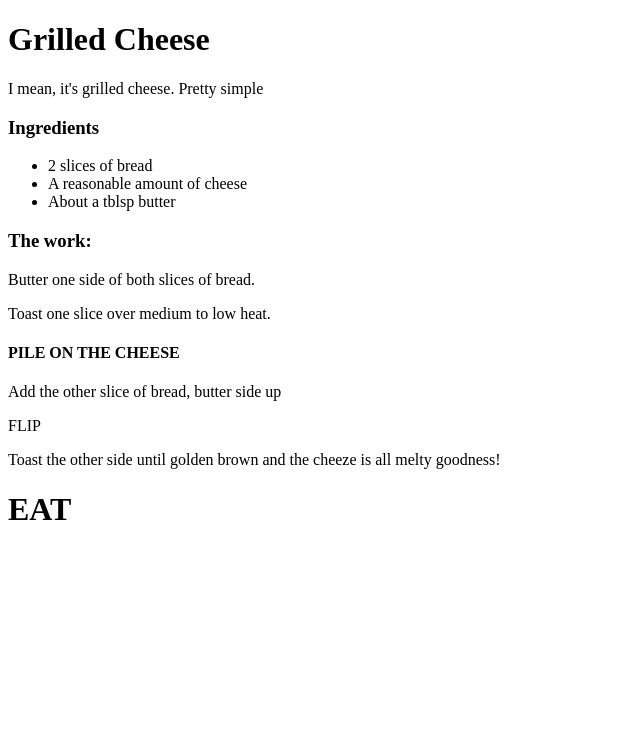
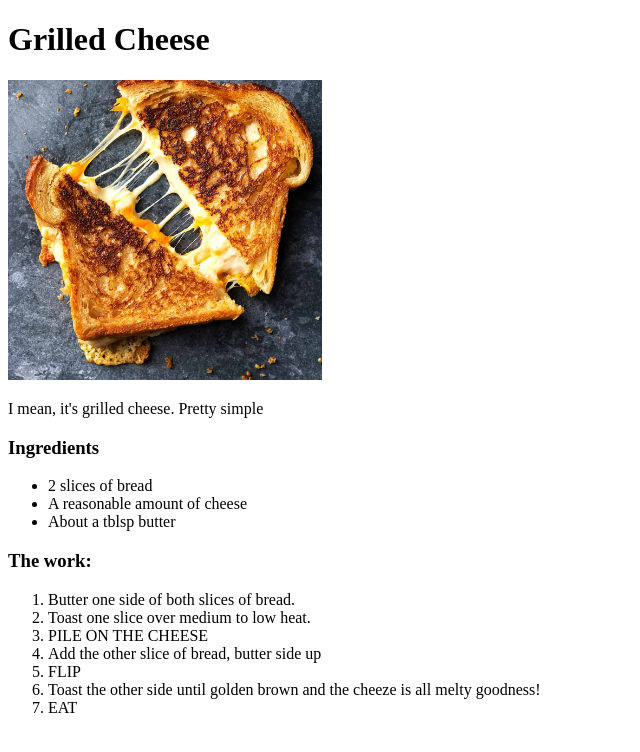
Before and after one commit to keylime-soda/odin-recipes, a plain HTML site: page recipes/grilledcheese.html in a window 1280 px wide. Shown: the whole page, without its empty margins (0-640 px from the left). Drawn offline with Linux system fonts and the light colour scheme.

Commit message:
Add content to grilled cheese

```diff
--- a/recipes/grilledcheese.html
+++ b/recipes/grilledcheese.html
@@ -6,6 +6,7 @@
     </head>
     <body>
         <h1>Grilled Cheese</h1>
+        <img src="grilled-cheese.jpg" alt="The best grilled cheese sandwich" height="300" width="314">
         <p>I mean, it's grilled cheese. Pretty simple</p>
         <h3>Ingredients</h3>
         <ul>
@@ -14,12 +15,13 @@
             <li>About a tblsp butter</li>
         </ul>
         <h3>The work:</h3>
-        <p>Butter one side of both slices of bread.</p>
-        <p>Toast one slice over medium to low heat.</p>
-        <h4>PILE ON THE CHEESE</h4>
-        <P>Add the other slice of bread, butter side up</P>
-        <p>FLIP</p>
-        <P>Toast the other side until golden brown and the cheeze is all melty goodness!</P>
-        <h1>EAT</h1>
+        <ol><li>Butter one side of both slices of bread.</li>
+            <li>Toast one slice over medium to low heat.</li>
+            <li>PILE ON THE CHEESE</li>
+            <li>Add the other slice of bread, butter side up</li>
+            <li>FLIP</li>
+            <li>Toast the other side until golden brown and the cheeze is all melty goodness!</li>
+            <li>EAT</li>
+        </ol>
     </body>
 </html>
```
Also changed, not shown: recipes/grilled-cheese.jpg (added).
